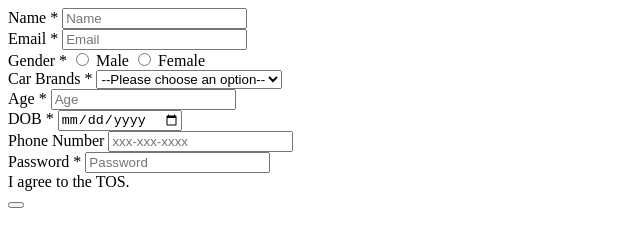
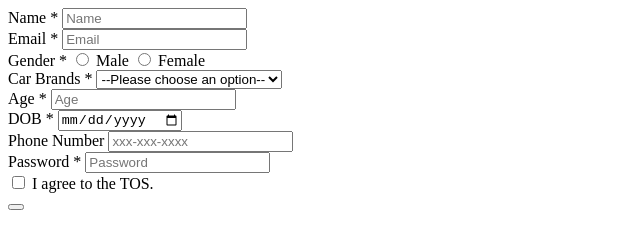
Before and after one commit to acciojob/signup-form-car-JoyPatel24, a website: page main.html in a window 1280 px wide. Shown: the full height of the page, 0-640 px from the left. Drawn offline with Linux system fonts and the light colour scheme.

Commit message:
created a submission

```diff
--- a/main.html
+++ b/main.html
@@ -50,7 +50,8 @@
     <input type="password" id="password" name="password" placeholder="Password" required>
   </div>
   <div>
-      <label type="checkbox" id="tos" name="tos" required>
+    <label for="tos">
+      <input type="checkbox" id="tos" name="tos" required>
       I agree to the TOS.
     </label>
   </div>
```
